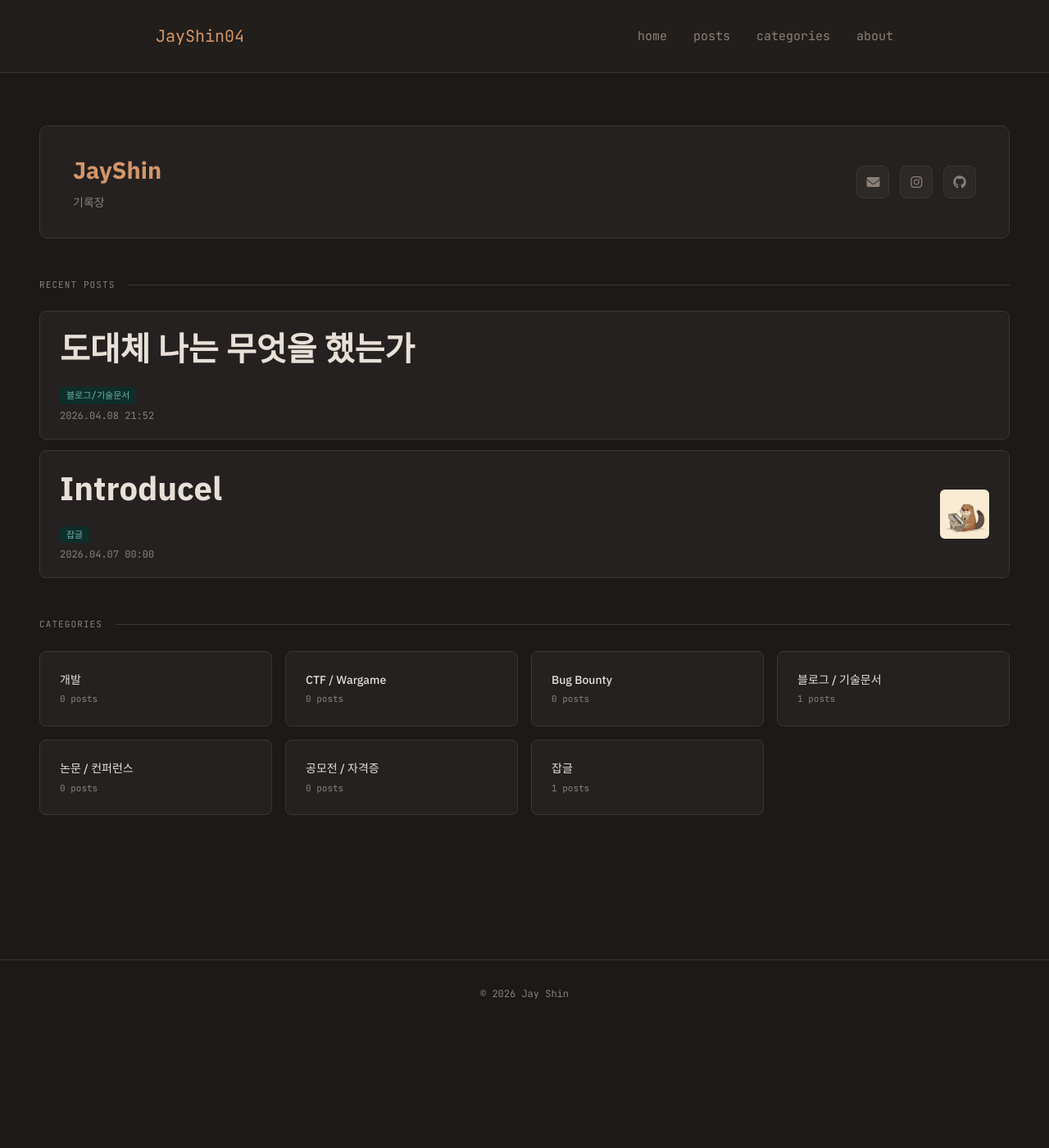
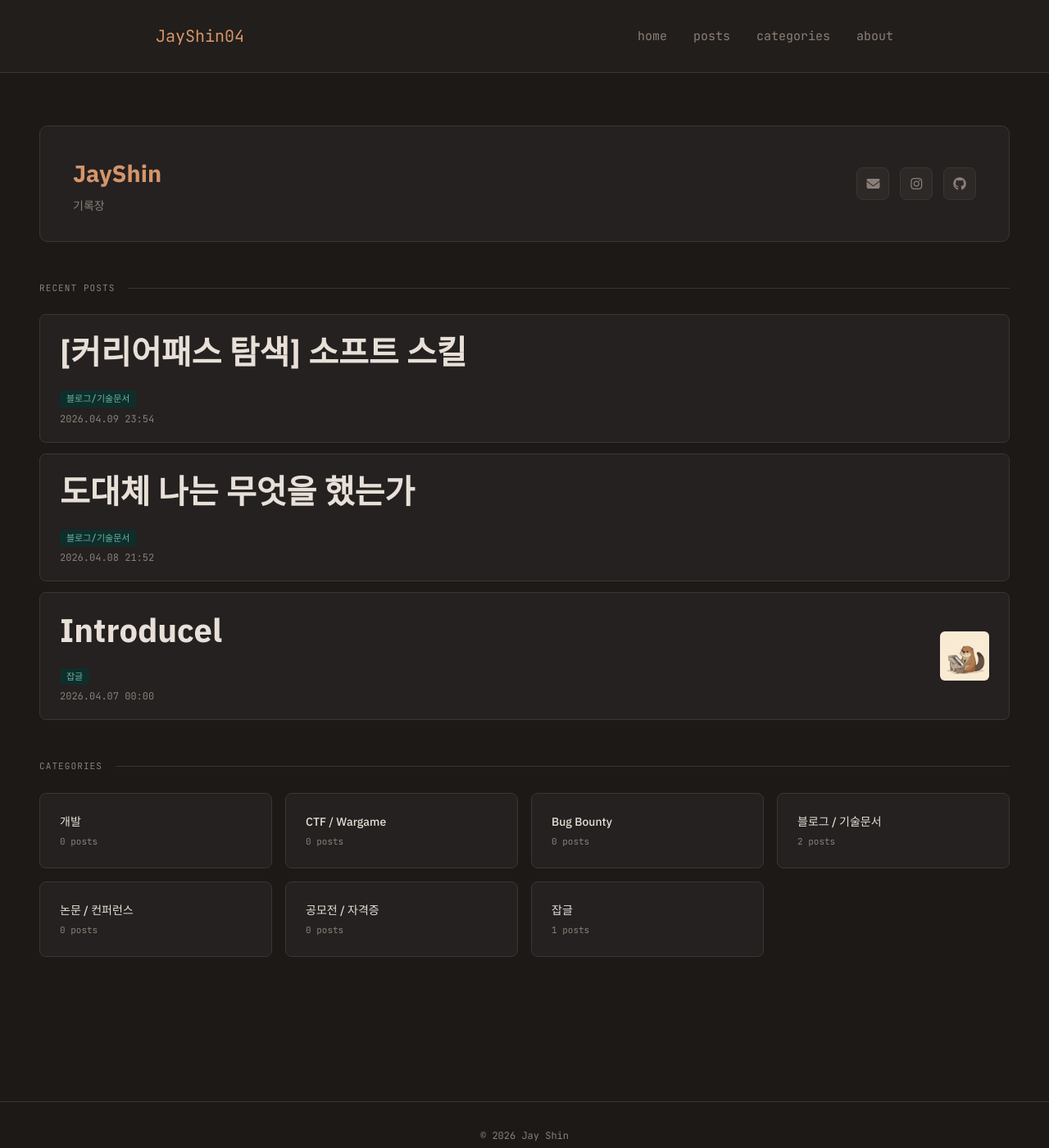
Before and after one commit to JayShin04/JayShin04.github.io, a Jekyll site: the page built from index.html, in a window 1280 px wide and 1400 px high. Shown: the whole window at 82% size. Built offline with Jekyll 4.4.1, drawn with Linux system fonts in a browser that asks for light colours; nearby versions of some CDN libraries; part of the change alters nothing that is shown.

Commit message:
blog02-softskillReport-2026-04-09

```diff
--- a/_layouts/default.html
+++ b/_layouts/default.html
@@ -5,9 +5,28 @@
   <meta name="viewport" content="width=device-width, initial-scale=1.0">
   <title>{{ page.title }} | {{ site.title }}</title>
   <script src="https://cdn.tailwindcss.com"></script>
+  <script>
+  tailwind.config = {
+    plugins: [tailwind.plugin(function({ addBase }) {
+      addBase({
+        'h1': { fontSize: '2.25rem', fontWeight: '700', marginTop: '0.25rem', marginBottom: '0.25rem' },
+        'h2': { fontSize: '1.875rem', fontWeight: '700', marginTop: '0.25rem', marginBottom: '0.25rem' },
+        'h3': { fontSize: '1.5rem', fontWeight: '600', marginTop: '0.25rem', marginBottom: '0.25rem' },
+        'h4': { fontSize: '1.25rem', fontWeight: '600', marginTop: '0.25rem', marginBottom: '0.25rem' },
+        'ul': { listStyleType: 'disc', paddingLeft: '1.5rem', marginBottom: '1rem' },
+        'ol': { listStyleType: 'decimal', paddingLeft: '1.5rem', marginBottom: '1rem' },
+        'li': { marginBottom: '0.25rem' },
+        'strong': { fontWeight: '700' },
+        'hr': { marginTop: '1.5rem', marginBottom: '1.5rem' },
+      })
+    })]
+  }
+</script>
   <link rel="stylesheet" href="{{ '/assets/css/style.css' | relative_url }}">
   <link href="https://fonts.googleapis.com/css2?family=IBM+Plex+Sans:wght@400;500;700&family=Noto+Sans+KR:wght@400;500;700&family=JetBrains+Mono:wght@400;700&display=swap" rel="stylesheet">
   <link rel="stylesheet" href="https://cdnjs.cloudflare.com/ajax/libs/font-awesome/6.5.0/css/all.min.css">
+  <link rel="stylesheet" href="https://cdn.jsdelivr.net/npm/@fancyapps/ui/dist/fancybox/fancybox.css"/>
+  <script src="https://cdn.jsdelivr.net/npm/@fancyapps/ui/dist/fancybox/fancybox.umd.js"></script>
 </head>
 <body>
   {% include header.html %}
@@ -15,5 +34,8 @@
     {{ content }}
   </main>
   {% include footer.html %}
+  <script>
+    Fancybox.bind("[data-fancybox]", {});
+  </script>
 </body>
 </html>
--- /dev/null
+++ b/_posts/2026-04-09-blog02.md
@@ -0,0 +1,121 @@
+---
+layout: post
+title: "[커리어패스 탐색] 소프트 스킬"
+date: 2026-04-09 23:54:00 +0900
+category: 블로그/기술문서
+---
+
+
+<!-- 수행 과정
+보기 중 진로에서 가장 중요한 가치와 우선순위가 제일 낮은 가치 2개씩 골라 적기(총 4개)
+(1)  보기: 연봉, 근무지역, 워라밸, 안정성, 성장가능성, 직무적합성, 자율성, 함께 일하는 사람, 조직문화, 명예, 회사 인지도, 재미
+
+시장분석
+(1) 희망 회사 이름 3개 적기
+(2) 희망 직무와 관련된 공고 5개를 찾아 공고 링크와 캡처본을 함께 기록(희망 회사의 공고를 우선으로 찾아보기)
+(3) 5개 공고에서 반복해서 나온 역량 3개 적고, 내가 지금 해야 할 것 1가지 적기 -->
+
+## 미션 목표
+본인의 진로에 중요한 가치와 우선순위를 정하고 시장 분석을 통해 인사이트를 가진다.
+
+---
+
+## 수행 과정
+#### 1. 보기 중 진로에서 가장 중요한 가치와 우선순위가 제일 낮은 가치 2개씩 골라 적기
+<div style="border: 1px solid #555; border-radius: 8px; padding: 1rem 1.5rem; margin: 1rem 0;">
+  <div class="keyword-grid">
+    <span style="background: #2a2a3a; border-radius: 6px; padding: 0.4rem 0.8rem; color: #ccc; font-size: 0.875rem;">연봉</span>
+    <span style="background: #442604; border-radius: 6px; padding: 0.4rem 0.8rem; color: #ccc; font-size: 0.875rem;">근무지역</span>
+    <span style="background: #442604; border-radius: 6px; padding: 0.4rem 0.8rem; color: #ccc; font-size: 0.875rem;">워라밸</span>
+    <span style="background: #2a2a3a; border-radius: 6px; padding: 0.4rem 0.8rem; color: #ccc; font-size: 0.875rem;">안정성</span>
+    <span style="background: #0c8226; border-radius: 6px; padding: 0.4rem 0.8rem; color: #ccc; font-size: 0.875rem;">성장가능성</span>
+    <span style="background: #2a2a3a; border-radius: 6px; padding: 0.4rem 0.8rem; color: #ccc; font-size: 0.875rem;">직무적합성</span>
+    <span style="background: #2a2a3a; border-radius: 6px; padding: 0.4rem 0.8rem; color: #ccc; font-size: 0.875rem;">자율성</span>
+    <span style="background: #0c8226; border-radius: 6px; padding: 0.4rem 0.8rem; color: #ccc; font-size: 0.875rem;">함께 일하는 사람</span>
+    <span style="background: #2a2a3a; border-radius: 6px; padding: 0.4rem 0.8rem; color: #ccc; font-size: 0.875rem;">조직문화</span>
+    <span style="background: #2a2a3a; border-radius: 6px; padding: 0.4rem 0.8rem; color: #ccc; font-size: 0.875rem;">명예</span>
+    <span style="background: #2a2a3a; border-radius: 6px; padding: 0.4rem 0.8rem; color: #ccc; font-size: 0.875rem;">회사 인지도</span>
+    <span style="background: #2a2a3a; border-radius: 6px; padding: 0.4rem 0.8rem; color: #ccc; font-size: 0.875rem;">재미</span>
+  </div>
+</div>
+
+#### 가장 중요한 가치 2가지
+- 성장 가능성
+- 함께 일하는 사람
+
+#### 우선순위가 낮은 가치 2가지
+- 근무 지역
+- 워라밸
+
+#### 우선순위 가치 선정 이유
+<div style="border: 1px solid #555; border-radius: 8px; padding: 1rem 1rem; margin: 1rem 0;">
+    <span style="background: #0c8226; border-radius: 6px; padding: 0.4rem 0.8rem; color: #ccc; font-size: 0.875rem;">성장가능성</span>
+    <span style="background: #0c8226; border-radius: 6px; padding: 0.4rem 0.8rem; color: #ccc; font-size: 0.875rem;">함께 일하는 사람</span><br>
+    <span class="text-sm text-zinc-200">솔직하게 가장 중요한 가치로 먼저 연봉을 떠올렸었다. 하지만 고민을 해보니 내게 있어서 연봉이란 내가 얼만큼 성장을 했고, 얼마만큼의 가치가 있는 사람인지 증명해주는 단위로써 중요한 것이었다. 따라서 가장 중요한 가치로 '성장 가능성'을 골랐으며 나는 혼자 할 때 보다 여러 사람이 근처에서 같이 달려나가는 것을 보고 자극을 받는 스타일이기에 두번째 주요가치로 '함께 일하는 사람'을 고르게 되었다.</span> <br>
+    <span style="background: #442604; border-radius: 6px; padding: 0.4rem 0.8rem; color: #ccc; font-size: 0.875rem;">근무지역</span>
+    <span style="background: #442604; border-radius: 6px; padding: 0.4rem 0.8rem; color: #ccc; font-size: 0.875rem;">워라밸</span>
+    <span class="text-sm text-zinc-200">근무 지역에 따라 좋고 안좋고가 나뉘는 것이 아니기에 우선순위가 낮다고 판단했다. 나의 우선순위 가치에서 워라밸은 그다지 중요하지 않았다. 물론 챙기면 좋겠지만 사건이 생겼을때 대응하고, 공격 시나리오를 어떻게 할 것인지 고민해야할 때 시간을 많이 써야한다고 생각한다. 현재도 종종 공부하는 시간을 늘려 코드를 분석하고, 노는 시간을 줄이는 내 모습을 보면서도 딱히 워라밸이 크게 중요하다고는 느껴지지 않았다. </span>
+</div>
+
+#### 희망 회사 3곳
+1. 티오리 (Theori)
+2. 엔키화이트햇 (ENKI WhiteHat)
+3. SK 쉴더스 (SK shieldus)
+
+<br> <span class="text-xs text-zinc-400">꿈은 크게 가지랬어요.. 어떻게든 해볼게요..</span>
+
+---
+
+## 희망 직무 관련 공고 5개
+
+<a href="https://careers.theori.io/ko/o/16295" target="_blank" style="text-decoration: underline; color: #189ee6;" class="text-lg">티오리 공고보기 </a>
+<a href="/assets/img/posts/blog02/theori_screenshot.png" data-fancybox="gallery">
+    <img alt="theori_recruitment_notice" src="/assets/img/posts/blog02/theori_screenshot.png" width="100%">
+</a>
+<br>
+
+<a href="https://enki.career.greetinghr.com/ko/o/199221" target="_blank" style="text-decoration: underline; color: #189ee6;" class="text-lg">엔키 화이트햇 공고보기 </a>
+<a href="/assets/img/posts/blog02/enki_screenshot.png" data-fancybox="gallery">
+    <img alt="enki_recruitment_notice" src="/assets/img/posts/blog02/enki_screenshot.png" width="100%">
+</a>
+<br>
+
+<a href="https://www.skshieldusapply.com/ko/o/209981" target="_blank" style="text-decoration: underline; color: #189ee6;" class="text-lg">sk쉴더스 공고보기 </a>
+<a href="/assets/img/posts/blog02/sk_screenshot.png" data-fancybox="gallery">
+    <img alt="sk_recruitment_notice" src="/assets/img/posts/blog02/sk_screenshot.png" width="100%">
+</a>
+<br>
+
+<a href="https://toss.im/career/job-detail?job_id=4076085003&sub_position_id=4076085003&company=%ED%86%A0%EC%8A%A4" target="_blank" style="text-decoration: underline; color: #189ee6;" class="text-lg">토스_Security_Researcher 공고보기 </a>
+<a href="/assets/img/posts/blog02/toss_screenshot.png" data-fancybox="gallery">
+    <img alt="toss_researcher_recruitment_notice" src="/assets/img/posts/blog02/toss_screenshot.png" width="100%">
+</a>
+<br>
+
+<a href="https://toss.im/career/job-detail?job_id=7629373003&sub_position_id=7411370003&company=%ED%86%A0%EC%8A%A4" target="_blank" style="text-decoration: underline; color: #189ee6;" class="text-lg">토스_Security_Engineer 공고보기 </a>
+<a href="/assets/img/posts/blog02/toss_DFIR_screenshot.png" data-fancybox="gallery">
+    <img alt="toss_dfir_recruitment_notice" src="/assets/img/posts/blog02/toss_DFIR_screenshot.png" width="100%">
+</a>
+<br>
+
+---
+
+### 5개 공고에서 반복해서 나온 역량 찾기
+1. 지식과 기술
+    - 취약점 분석 및 PoC/Exploit 작성: 단순히 툴을 돌리는 수준이 아니라, 1-Day 취약점을 분석하고 이를 재현하는 코드를 직접 작성하는 능력
+    <br><span class="text-xs; text-zinc-400">1-Day 취약점이란 이미 알려져있는 취약점을 말한다. PoC란 Proof of Concept의 줄임말이다. 이 취약점이 실제로 터진다는 것을 코드로 증명하는 것을 의미한다.</span>
+    - 플랫폼의 깊이: 웹 해킹(Web), 리버싱(Reversing), 시스템 해킹(Pwnable) 중 최소 하나 이상의 분야에 대한 깊이 있는 분석 역량 필요.
+    - 모의 해킹 및 APT: 공격자 관점에서 모의 해킹 혹은 APT 공격 시나리오를 세우고 침투 경로를 파악하는 경험도 중시하는 경향이 있음.
+    <br><span class="text-xs; text-zinc-400">APT란 Advanced Persistent Threat의 줄임말이다. 오랫동안 들키지 않고 정보를 빼내거나 피해를 주는 방식을 의미한다. </span>
+    - 전반적인 지식 필요성: 기본적인 네트워크 구조 지식, 시스템, 서버에 대한 이해 뿐만 아니라 AWS 같은 Public Cloud와 특정한 환경에서의 보안/공격 이해도 필요.
+2. 경험
+    - 외부 활동, Proof of Skill: CTF 수상,  버그바운티(Bug Bounty) 참여, BoB(Best of Best) 수료 등 실전 경험 매우 높게 평가
+    - 자동화: 반복되는 분석이나 대응 업무를 자동화해 본 경험을 선호
+3. 태도
+    - 윤리 의식과 책임감: 사이버 보안 전문가로서의 기분 소양
+    - 협업 및 커뮤니케이션: 개발자나 타 부서와 보안 가이드 논의 및 설득하는 능력
+
+---
+
+### 내가 지금 해야 할 것은 무엇인지 확인하기
+- 워게임 및 CTF 참여 및 기록: 기초적인 지식이라도 기록해놓으면 나중에 꺼내볼 수 있는 기록지가 되고, 자신이 학습했음을 알릴 수 있는 문서가 된다. 또한 기록시 write up을 작성하며 스스로 풀이 및 설명을 해보면서 취약점에 대한 이해와 깊이를 높일 수 있고, 이것이 곧 포트폴리오가 된다. CTF도 참여해보며 풀이 시도, 실패 과정, 다른 사람의 write up을 보며 정리하며 지식을 늘려나가는 노력이 필요하다.
--- a/assets/css/style.css
+++ b/assets/css/style.css
@@ -268,8 +268,7 @@ a { color: inherit; text-decoration: none; }
 .post-date { font-family: var(--mono); font-size: 12px; color: var(--text-muted); }
 
 .post-content { font-size: 15px; line-height: 1.9; }
-.post-content h1, .post-content h2, .post-content h3 { margin: 2rem 0 1rem; }
-.post-content p { margin-bottom: 1.2rem; }
+.post-content p { margin-bottom: 0.5rem; }
 .post-content code {
   font-family: var(--mono);
   background: var(--bg-card);
@@ -403,3 +402,10 @@ a { color: inherit; text-decoration: none; }
     font-size: 1.8rem;
   }
 }
+
+.keyword-grid {
+  display: grid;
+  grid-template-columns: repeat(auto-fill, minmax(120px, 1fr));
+  gap: 0.5rem;
+  text-align: center;
+}
```
Also changed, not shown: assets/img/posts/blog02/enki_screenshot.png (added), assets/img/posts/blog02/sk_screenshot.png (added), assets/img/posts/blog02/theori_screenshot.png (added), assets/img/posts/blog02/toss_DFIR_screenshot.png (added), assets/img/posts/blog02/toss_screenshot.png (added).
